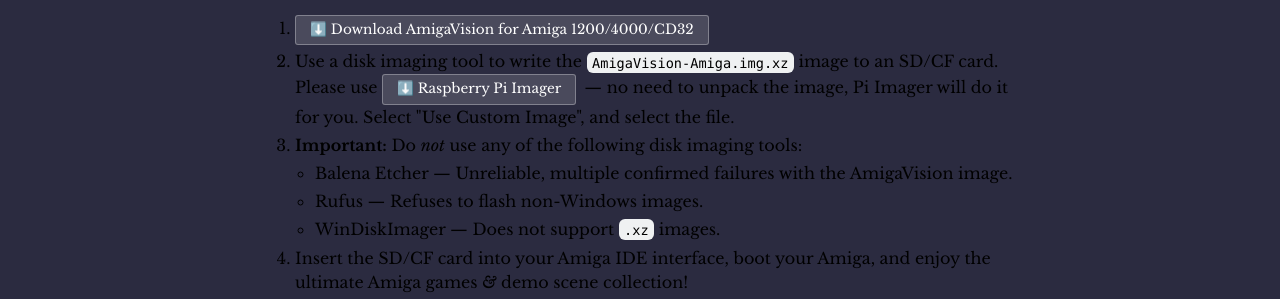
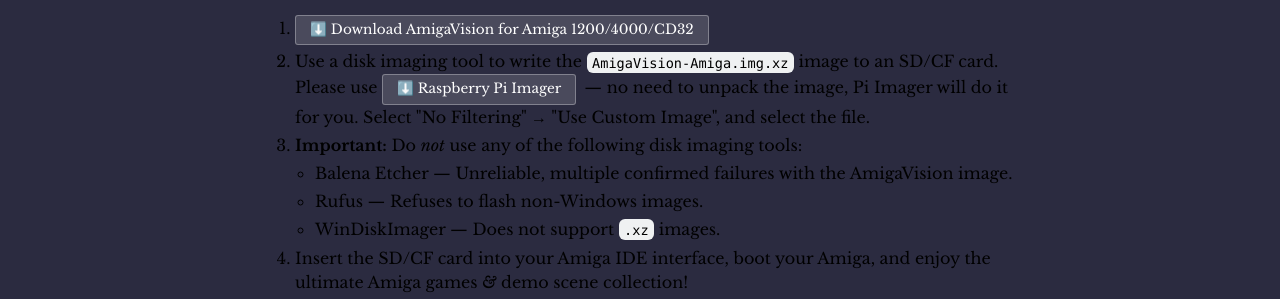
Before and after one commit to amigavision/amigavision.github.io, a Jekyll site: the page built from download/amiga.html, in a window 1280 px wide. Shown: the part 552-851 px from the top of the page. Built offline with Jekyll 4.4.1, drawn with Linux system fonts in a browser that asks for light colours.

Commit message:
More clarifications

```diff
--- a/download/amiga.html
+++ b/download/amiga.html
@@ -17,7 +17,7 @@
     <h2>Installation Steps</h2>
     <ol>
       <li><div class="button alt"><a target="_blank" href="https://archive.org/details/software?query=amigavision+for+amiga+hardware">⬇️ Download AmigaVision for Amiga 1200/4000/CD32</a></div>
-      <li>Use a disk imaging tool to write the <code>AmigaVision-Amiga.img.xz</code> image to an SD/CF card. Please use <div class="button alt"><a href="https://www.raspberrypi.com/software/">⬇️ Raspberry Pi Imager</a></div>— no need to unpack the image, Pi Imager will do it for you. Select "Use Custom Image", and select the file.
+      <li>Use a disk imaging tool to write the <code>AmigaVision-Amiga.img.xz</code> image to an SD/CF card. Please use <div class="button alt"><a href="https://www.raspberrypi.com/software/">⬇️ Raspberry Pi Imager</a></div>— no need to unpack the image, Pi Imager will do it for you. Select "No Filtering" → "Use Custom Image", and select the file.
       <li><b>Important:</b> Do <i>not</i> use any of the following disk imaging tools:
         <ul>
           <li>Balena Etcher — Unreliable, multiple confirmed failures with the AmigaVision image.
--- a/download/pi.html
+++ b/download/pi.html
@@ -18,7 +18,7 @@
     <p>AmigaVision runs well on any Raspberry Pi 5, 500, 500+, or CM5 with 1GB of RAM — or more, but 1GB is sufficient. Raspberry Pi 4 is also supported, but too slow for the most accurate emulation.</p>
     <ol>
       <li><div class="button alt"><a target="_blank" href="https://archive.org/details/software?query=amigavision+for+raspberry+pi">⬇️ Download AmigaVision for Raspberry Pi</a></div></li>
-      <li>Use a disk imaging tool to write the <code>AmigaVision-RPi.img.xz</code> image to an SD card — Please use <div class="button alt"><a href="https://www.raspberrypi.com/software/">⬇️ Raspberry Pi Imager</a></div>— no need to unpack the image, Pi Imager will do it for you. Select "Use Custom Image", and select the file.
+      <li>Use a disk imaging tool to write the <code>AmigaVision-RPi.img.xz</code> image to an SD card — Please use <div class="button alt"><a href="https://www.raspberrypi.com/software/">⬇️ Raspberry Pi Imager</a></div>— no need to unpack the image, Pi Imager will do it for you. Select "No Filtering" → "Use Custom Image", and select the file.
       <li><b>Important:</b> Do <i>not</i> use any of the following disk imaging tools:
         <ul>
           <li>Balena Etcher — Unreliable, multiple confirmed failures with the AmigaVision image.
```
